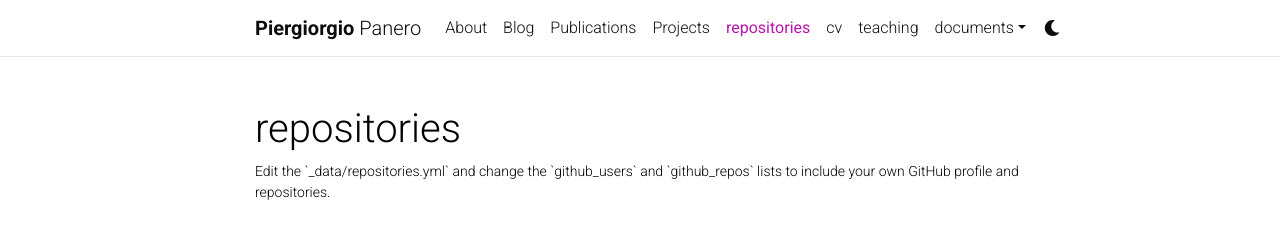
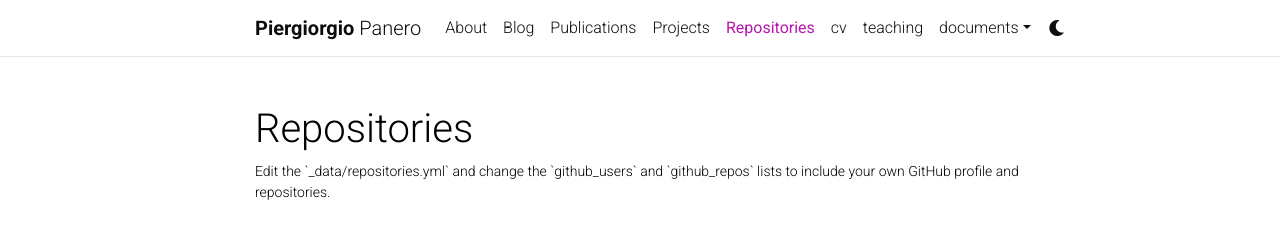
Before and after one commit to PG-P/pg-p.github.io, a Jekyll site: the page built from _pages/repositories.md, in a window 1280 px wide and 900 px high. Shown: the top 239 px of the window. Built offline with Jekyll 4.4.1, drawn with Linux system fonts in a browser that asks for light colours; comment, search, counter and statistics services are not loaded; a style sheet for code colours, icons or effects is not loaded.

```diff
--- a/_pages/repositories.md
+++ b/_pages/repositories.md
@@ -1,8 +1,8 @@
 ---
 layout: page
 permalink: /repositories/
-title: repositories
-description: Edit the `_data/repositories.yml` and change the `github_users` and `github_repos` lists to include your own GitHub profile and repositories.
+title: Repositories
+description:  Edit the `_data/repositories.yml` and change the `github_users` and `github_repos` lists to include your own GitHub profile and repositories.
 nav: true
 nav_order: 3
 ---
```
